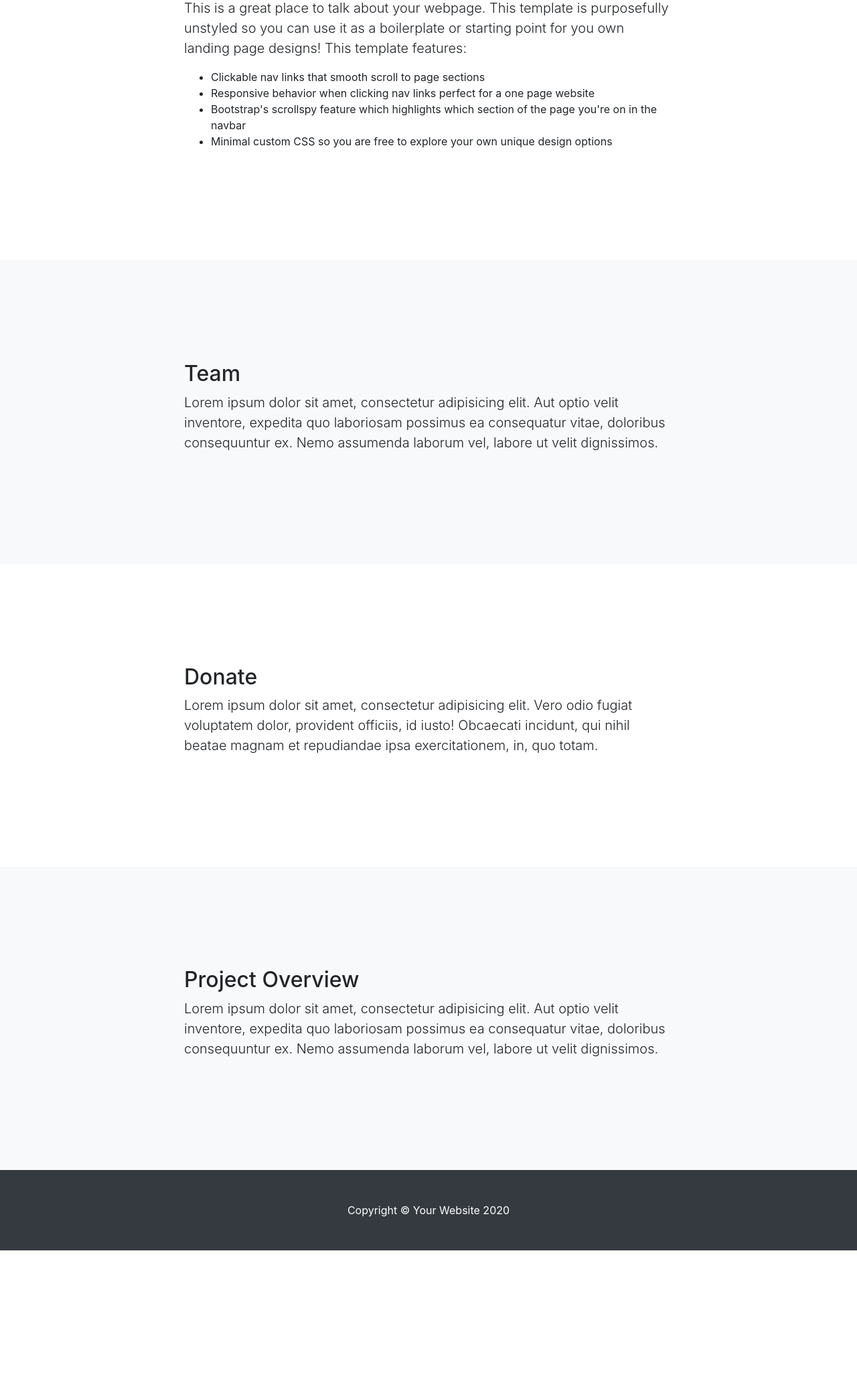
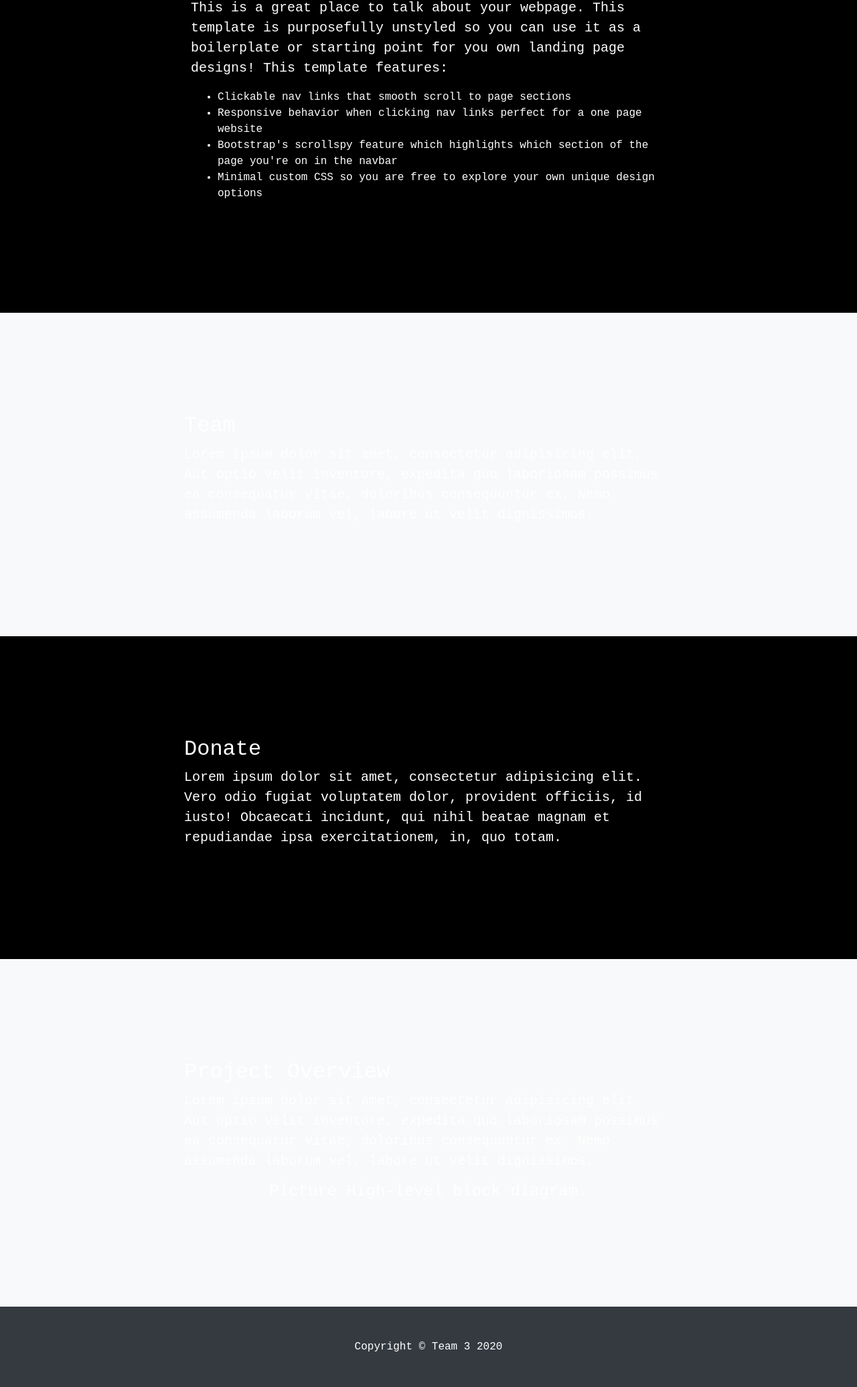
Before and after one commit to ravens-innov-lab/donation_eng3, a plain HTML site: page index.html in a window 1280 px wide. Shown: the part 557-2628 px from the top of the page at 67% size. Before the commit the page ends 2424 px from the top, so only its background shows below. Drawn offline with Linux system fonts and the light colour scheme.

Commit message:
updated css

```diff
--- a/css/scrolling-nav.css
+++ b/css/scrolling-nav.css
@@ -3,6 +3,13 @@
  * Copyright 2013-2020 Start Bootstrap
  * Licensed under MIT (https://github.com/StartBootstrap/startbootstrap-scrolling-nav/blob/master/LICENSE)
  */
+
+body {
+  font-family: 'Courier New', monospace !important;
+  background-color: #000000;
+  color: #FFFFFF;
+}
+
 header {
   padding: 156px 0 100px;
 }
@@ -10,3 +17,27 @@ header {
 section {
   padding: 150px 0;
 }
+
+.bg-primary {
+  background-color: #007bff !important;
+}
+
+.bg-secondary {
+  background-color: #6c757d !important;
+}
+
+.bg-light {
+  background-color: #f8f9fa !important;
+}
+
+.bg-dark {
+  background-color: #343a40 !important;
+}
+
+.bg-white {
+  background-color: #fff !important;
+}
+
+.bg-transparent {
+  background-color: transparent !important;
+}
--- a/index.html
+++ b/index.html
@@ -53,9 +53,9 @@
     </div>
   </header>
 
-  <section id="about">
+  <section id="about" class="custom-bg-light">
     <div class="container">
-      <div class="row">
+      <div class="row m-0 p-0">
         <div class="col-lg-8 mx-auto">
           <h2>About</h2>
           <p class="lead">This is a great place to talk about your webpage. This template is purposefully unstyled so you can use it as a boilerplate or starting point for you own landing page designs! This template features:</p>
@@ -98,6 +98,7 @@
         <div class="col-lg-8 mx-auto">
           <h2>Project Overview</h2>
           <p class="lead">Lorem ipsum dolor sit amet, consectetur adipisicing elit. Aut optio velit inventore, expedita quo laboriosam possimus ea consequatur vitae, doloribus consequuntur ex. Nemo assumenda laborum vel, labore ut velit dignissimos.</p>
+          <h4 class="text-center"> Picture High-level block diagram.</h4>
         </div>
       </div>
     </div>
@@ -106,7 +107,7 @@
   <!-- Footer -->
   <footer class="py-5 bg-dark">
     <div class="container">
-      <p class="m-0 text-center text-white">Copyright &copy; Your Website 2020</p>
+      <p class="m-0 text-center text-white">Copyright &copy; Team 3 2020</p>
     </div>
     <!-- /.container -->
   </footer>
```
